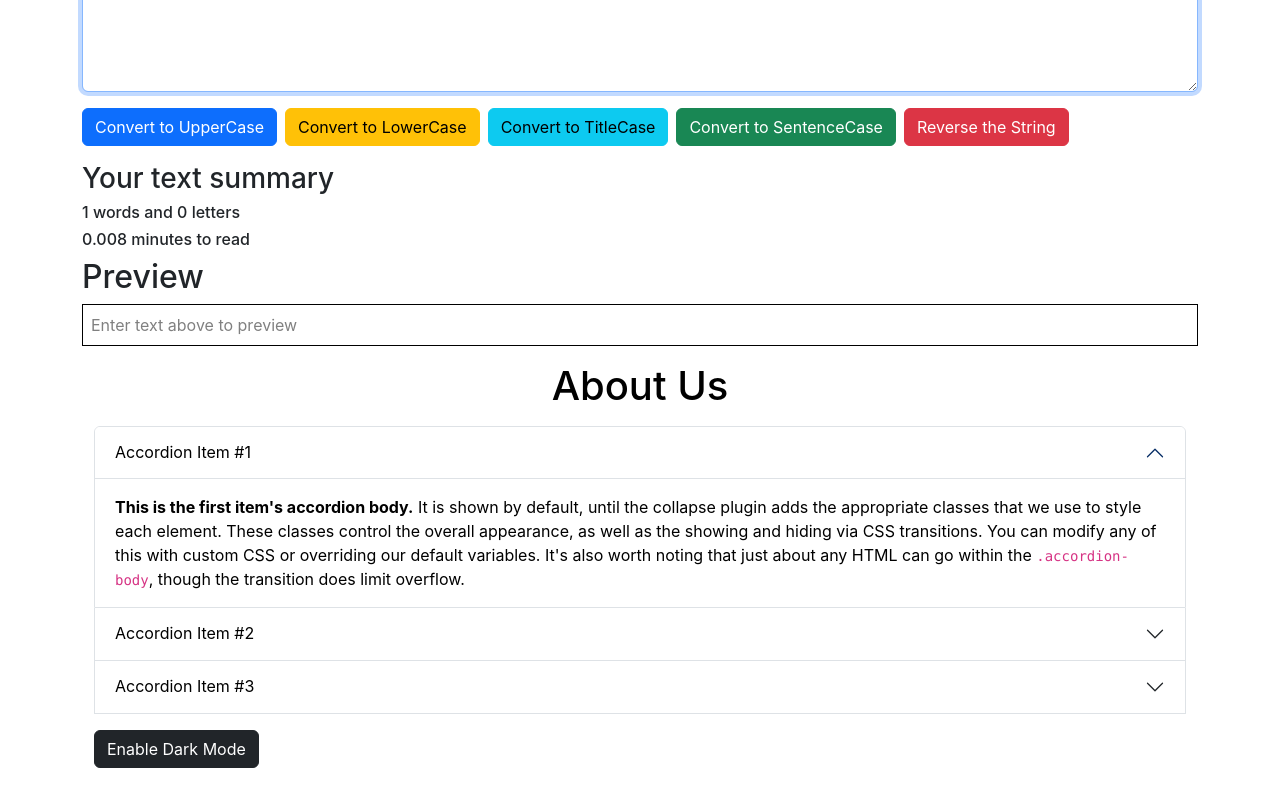
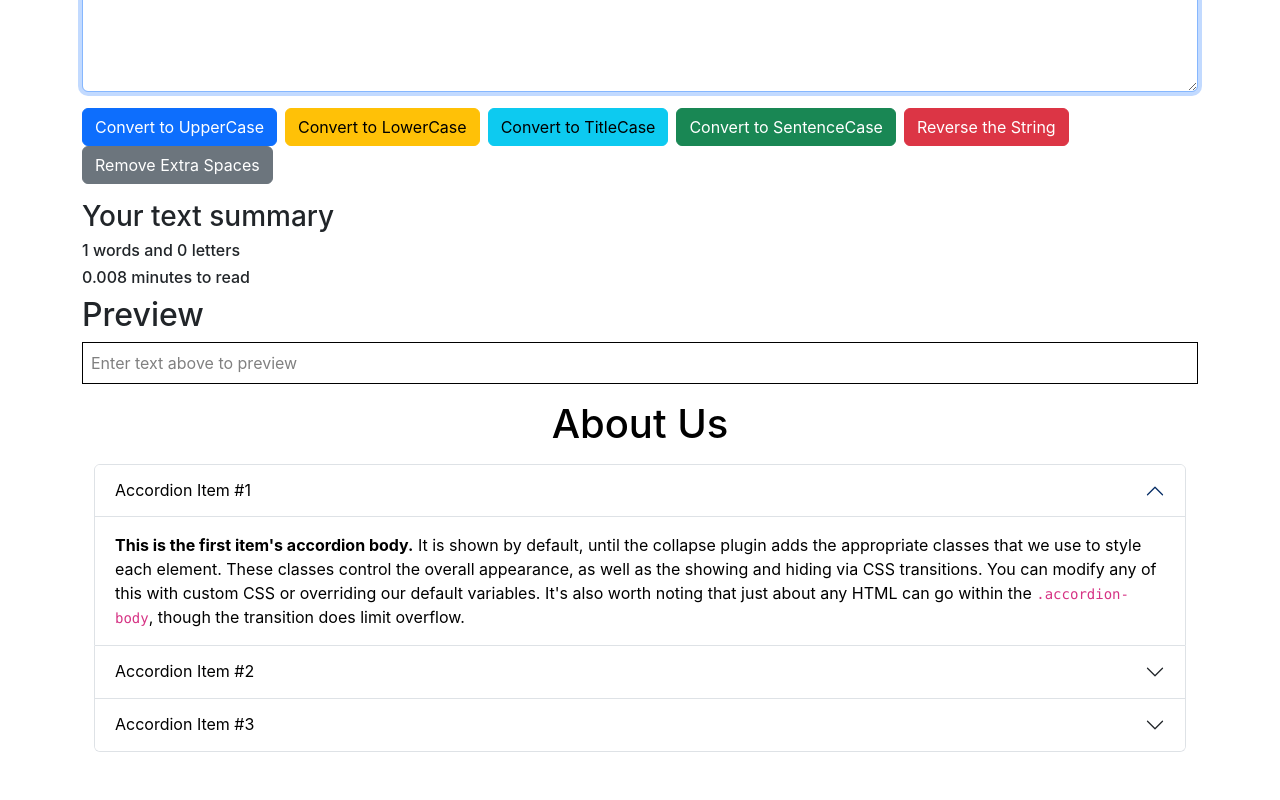
Before and after one commit to RakeshSingh28/ReactJS_Course, a React (Create React App) app: page / in a window 1280 px wide. Shown: the part 228-1028 px from the top of the page. After the commit the page ends 996 px from the top, so only its background shows below. Built offline with nearby package versions, Linux system fonts and the light colour scheme.

Commit message:
Alert component implemented in App.js, About.js internal dark mode removed, TextForm.js more features for textarea added

```diff
--- a/src/App.js
+++ b/src/App.js
@@ -1,5 +1,6 @@
 import "./App.css";
 import About from "./components/About";
+import Alert from "./components/Alert";
 import Navbar from "./components/Navbar";
 import TextForm from "./components/TextForm";
 import React, { useState } from "react";
@@ -10,17 +11,34 @@ function App() {
     if (mode === "light") {
       setMode("dark");
       document.body.style.backgroundColor = "#212529ed";
+      showAlert("Dark mode has been enabled", "success");
     } else {
       setMode("light");
       document.body.style.backgroundColor = "white";
+      showAlert("Light mode has been enabled", "success");
     }
+  };
+  const [alert, setAlert] = useState(null);
+  const showAlert = (message, type) => {
+    setAlert({
+      msg: message,
+      type: type,
+    });
+    setTimeout(() => {
+      setAlert(null);
+    }, 2000);
   };
   return (
     <>
       <Navbar title="TextUtils" mode={mode} toggleMode={changeMode} />
+      <Alert alert={alert} />
       <div className="container my-3">
-        <TextForm heading="Enter the text to analyze below" mode={mode} />
-        <About></About>
+        <TextForm
+          heading="Enter the text to analyze below"
+          showAlert={showAlert}
+          mode={mode}
+        />
+        <About mode={mode} />
       </div>
     </>
   );
--- a/src/components/About.js
+++ b/src/components/About.js
@@ -1,40 +1,30 @@
-import React, { useState } from "react";
+import React from "react";
 
-export default function About() {
-  const [myState, setState] = useState({
-    color: "black",
-    backgroundColor: "white",
-  });
-  const [switchType, setBtnState] = useState("Enable Dark Mode");
-  const [btnClass, setBtnClassState] = useState("btn btn-dark my-3");
-  let screenModeClicked = () => {
-    let newState = {
-      color: myState.color === "black" ? "white" : "black",
-      backgroundColor: myState.backgroundColor === "white" ? "black" : "white",
-    };
-    setState(newState);
-    let btnLabel =
-      switchType === "Enable Dark Mode"
-        ? "Enable Light Mode"
-        : "Enable Dark Mode";
-    setBtnState(btnLabel);
-    let newBtnClass = btnClass.includes("btn-dark")
-      ? "btn btn-secondary my-3"
-      : "btn btn-dark my-3";
-    setBtnClassState(newBtnClass);
-  };
+export default function About(props) {
   return (
     <>
       <div
         className="accordion container"
         id="accordionExample"
-        style={myState}
+        style={{
+          color: props.mode === "dark" ? "white" : "black",
+          backgroundColor: props.mode === "dark" ? "#2e3339" : "white",
+        }}
       >
         <h1 className="mb-3 d-flex justify-content-center">About Us</h1>
-        <div className="accordion-item" style={myState}>
+        <div
+          className="accordion-item"
+          style={{
+            color: props.mode === "dark" ? "white" : "black",
+            backgroundColor: props.mode === "dark" ? "#2e3339" : "white",
+          }}
+        >
           <h2 className="accordion-header">
             <button
-              style={myState}
+              style={{
+                color: props.mode === "dark" ? "white" : "black",
+                backgroundColor: props.mode === "dark" ? "#2e3339" : "white",
+              }}
               className="accordion-button"
               type="button"
               data-bs-toggle="collapse"
@@ -62,10 +52,19 @@ export default function About() {
             </div>
           </div>
         </div>
-        <div className="accordion-item" style={myState}>
+        <div
+          className="accordion-item"
+          style={{
+            color: props.mode === "dark" ? "white" : "black",
+            backgroundColor: props.mode === "dark" ? "#2e3339" : "white",
+          }}
+        >
           <h2 className="accordion-header">
             <button
-              style={myState}
+              style={{
+                color: props.mode === "dark" ? "white" : "black",
+                backgroundColor: props.mode === "dark" ? "#2e3339" : "white",
+              }}
               className="accordion-button collapsed"
               type="button"
               data-bs-toggle="collapse"
@@ -93,10 +92,19 @@ export default function About() {
             </div>
           </div>
         </div>
-        <div className="accordion-item" style={myState}>
+        <div
+          className="accordion-item"
+          style={{
+            color: props.mode === "dark" ? "white" : "black",
+            backgroundColor: props.mode === "dark" ? "#2e3339" : "white",
+          }}
+        >
           <h2 className="accordion-header">
             <button
-              style={myState}
+              style={{
+                color: props.mode === "dark" ? "white" : "black",
+                backgroundColor: props.mode === "dark" ? "#2e3339" : "white",
+              }}
               className="accordion-button collapsed"
               type="button"
               data-bs-toggle="collapse"
@@ -124,11 +132,6 @@ export default function About() {
             </div>
           </div>
         </div>
-        <div>
-          <button className={btnClass} onClick={screenModeClicked}>
-            {switchType}
-          </button>
-        </div>
       </div>
     </>
   );
--- /dev/null
+++ b/src/components/Alert.js
@@ -0,0 +1,13 @@
+import React from "react";
+
+export default function Alert(props) {
+  return (
+   props.alert &&
+   <div
+      className={`alert alert-${props.alert.type} alert-dismissible fade show`}
+      role="alert"
+    >
+      <strong>{props.alert.type.charAt(0).toUpperCase() + props.alert.type.slice(1)}</strong>: {props.alert.msg}
+    </div>
+  );
+}
--- a/src/components/TextForm.js
+++ b/src/components/TextForm.js
@@ -13,16 +13,26 @@ export default function TextForm(props) {
   };
   const handleUCClick = () => {
     setText(text.toUpperCase());
+    props.showAlert("Converted to UpperCase!", "success");
   };
   const handleLCClick = () => {
     setText(text.toLowerCase());
+    props.showAlert("Converted to LowerCase!", "success");
   };
   const handleSCClick = () => {
-    if (!text) setText(text);
+    if (text){
       setText(text.charAt(0).toUpperCase() + text.slice(1).toLowerCase());
+      props.showAlert("Converted to SentenceCase!", "success");
+    }
+  };
+  const handleESClick = () => {
+    if (text){
+      setText(text.replace(/\s+/g, ' ').trim());
+      props.showAlert("Extra Spaces removed!", "success");
+    }
   };
   const handleTCClick = () => {
-    if (!text) setText(text);
+    if (text) {
       setText(
         text
           .toLowerCase()
@@ -30,12 +40,16 @@ export default function TextForm(props) {
           .map((word) => word.charAt(0).toUpperCase() + word.slice(1))
           .join(" ")
       );
+      props.showAlert("Converted to TitleCase!", "success");
+    }
   };
   const handleRSClick = () => {
-    if (!text) setText(text);
+    if (text) {
       let newText = "";
       for (let i = text.length - 1; i >= 0; i--) newText += text.charAt(i);
       setText(newText);
+      props.showAlert("String Reversed!", "success");
+    }
   };
   return (
     <>
@@ -75,6 +89,9 @@ export default function TextForm(props) {
       <button className="btn btn-danger me-2" onClick={handleRSClick}>
         Reverse the String
       </button>
+      <button className="btn btn-secondary me-2" onClick={handleESClick}>
+        Remove Extra Spaces
+      </button>
       <div className={`my-3 text-${props.mode === "light" ? "dark" : "light"}`}>
         <h3>Your text summary</h3>
         <h6>
```
Lines whose indentation alone changed are shown as unchanged.
